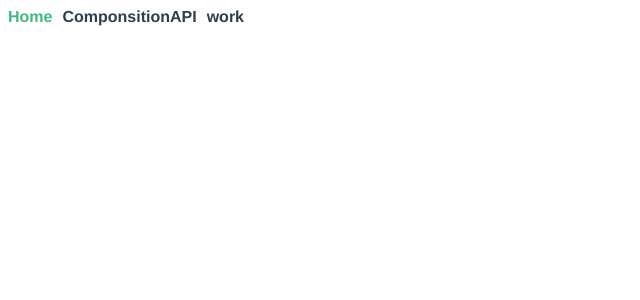
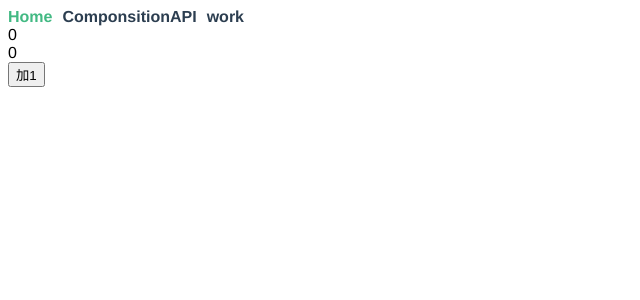
Before and after one commit to 18595439829/vue3, a Vue app: page /ref in a window 1280 px wide. Shown: the top 300 px of the page, without its empty margins (0-640 px from the left). Built offline with nearby package versions, Linux system fonts and the light colour scheme.

Commit message:
feat(ref): 提交测试页面

```diff
--- a/src/components/BaseWeather.vue
+++ b/src/components/BaseWeather.vue
@@ -34,7 +34,12 @@
     </div>
     <button @click="$emit('change', 'emit-value')">emit</button>
     <div>
-      {{test}}
+      {{ test }}
+    </div>
+    <div>
+      <div>{{ count }}</div>
+      <div>{{ countRef }}</div>
+      <button @click="add">add</button>
     </div>
   </div>
 </template>
@@ -49,6 +54,15 @@ weatherList
 const test = ref('test')
 test
 
+let count = 0
+let countRef = ref(count)
+
+const add = () => {
+  count++
+  countRef.value++
+  console.log(count)
+}
+add
 </script>
 
 <style lang="less" module>
--- a/src/router/index.ts
+++ b/src/router/index.ts
@@ -19,6 +19,11 @@ const routes = [
     path: '/work',
     name: 'work',
     component: () => import( '@/views/TheWorkList.vue')
+  },
+  {
+    path: '/ref',
+    name: 'ref',
+    component: () => import( '@/views/TheTestRef.vue')
   }
 ]
 
--- a/src/views/Home.vue
+++ b/src/views/Home.vue
@@ -4,6 +4,7 @@
     <TheModelDefault v-model="msg" />
     <TheModelName v-model:title="title" v-model:name="name" />
     {{ obj.foo + 1 }}
+    <TheTestRef />
   </div>
 </template>
 
@@ -11,11 +12,13 @@
 import { defineComponent, ref } from 'vue'
 import TheModelDefault from '@/components/TheModelDefault.vue' // @ is an alias to /src
 import TheModelName from '@/components/TheModelName.vue'
+import TheTestRef from '@/views/TheTestRef.vue'
 
 export default defineComponent({
   components: {
     TheModelDefault,
     TheModelName,
+    TheTestRef
   },
   setup() {
     const obj = ref({ foo: 0 })
--- /dev/null
+++ b/src/views/TheTestRef.vue
@@ -0,0 +1,19 @@
+<template>
+  <div>{{ count }}</div>
+  <div>{{ countRef }}</div>
+  <button @click="setCount">加1</button>
+</template>
+
+<script setup>
+import { ref } from 'vue'
+let count = 0
+const countRef = ref(count)
+const setCount = () => {
+  count++
+  countRef.value++
+  console.log(count, countRef)
+}
+setCount
+</script>
+
+<style scoped lang="less"></style>
--- a/src/views/TheWorkList.vue
+++ b/src/views/TheWorkList.vue
@@ -6,11 +6,14 @@
       </div>
     </div>
     <BaseWeather @change="change($event, 'weather')"/>
+    <div>{{count}}</div>
+    <div>{{countRef}}</div>
+    <button @click="add">add</button>
   </div>
 </template>
 
 <script lang="ts">
-import { defineComponent, onMounted } from 'vue'
+import { defineComponent, onMounted, ref } from 'vue'
 import workSetup from '@/hooks/useWorks'
 import BaseWeather from '@/components/BaseWeather.vue'
 
@@ -28,9 +31,21 @@ export default defineComponent({
     const change = (e:any, val:String) => {
       console.log(e, val)
     }
+
+    let count = 0;
+    let countRef = ref(count);
+
+    const add = () => {
+      count ++
+      countRef.value ++;
+      console.log(count)
+    }
     return {
       workList,
-      change
+      change,
+      count,
+      countRef,
+      add
     }
   },
 })
```
